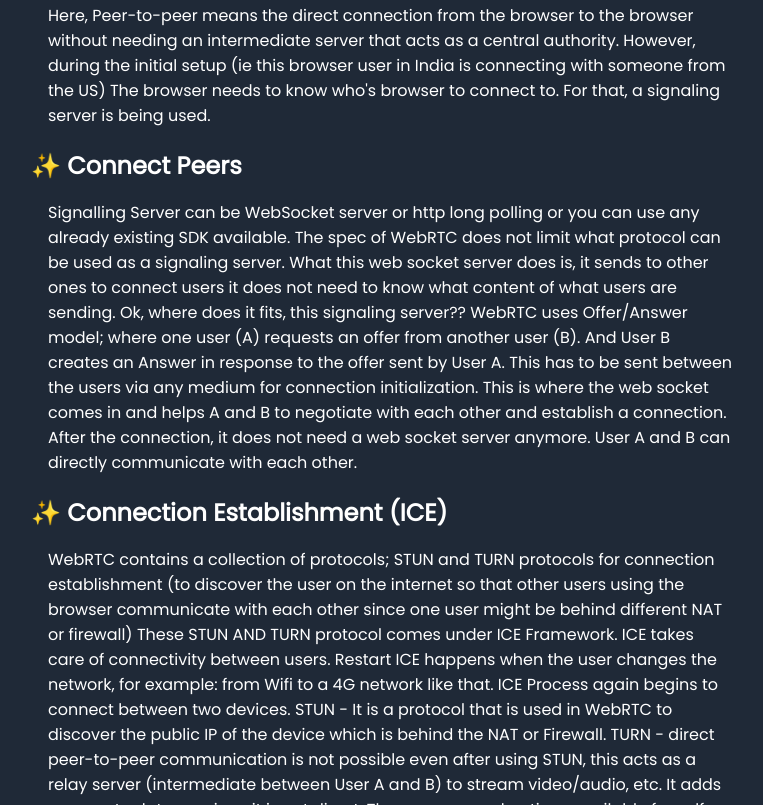
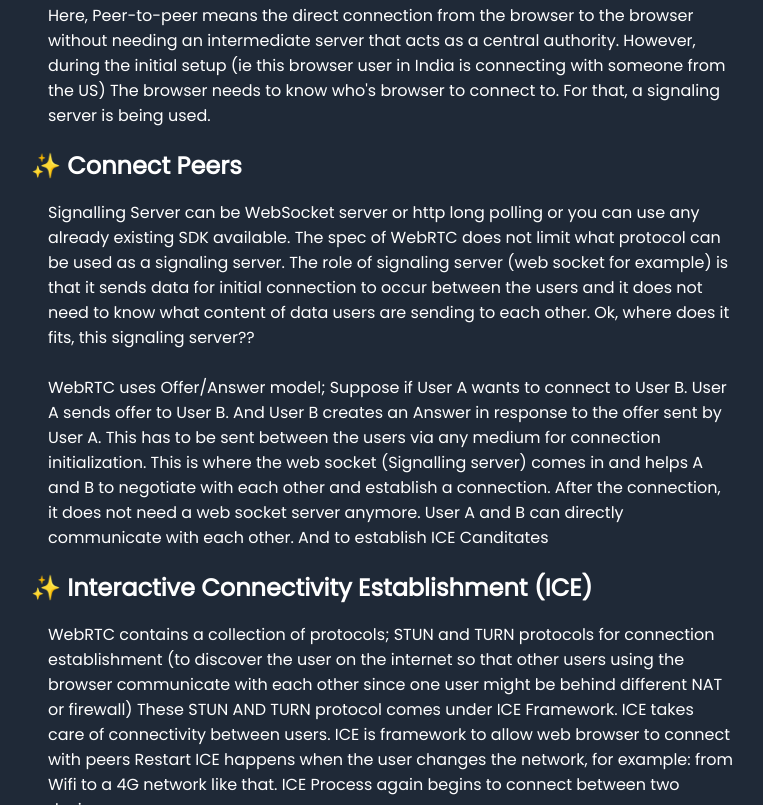
Before and after one commit to mystica2000/website, an Eleventy site: page src/posts/2023-07-30-webrtc.md in a window 1280 px wide. Shown: the part 552-1357 px from the top of the page, without its empty margins (249-1012 px from the left). Built offline with nearby package versions, Linux system fonts and the light colour scheme; Eleventy itself is replaced by a stand-in of ours; files that its build step writes are made by us from their sources; files whose address does not match are found by name.

Commit message:
fix: typo

```diff
--- a/src/posts/2023-07-30-webrtc.md
+++ b/src/posts/2023-07-30-webrtc.md
@@ -19,15 +19,23 @@ However, during the initial setup (ie this browser user in India is connecting w
 
 ## ✨ Connect Peers
 Signalling Server can be WebSocket server or http long polling or you can use any already existing SDK available. The spec of WebRTC does not limit what protocol can be used as a signaling server.
-What this web socket server does is, it sends to other ones to connect users it does not need to know what content of what users are sending. Ok, where does it fits, this signaling server??
-WebRTC uses Offer/Answer model; where one user (A) requests an offer from another user (B). And User B creates an Answer in response to the offer sent by User A. This has to be sent between the users via any medium for connection initialization. This is where the web socket comes in and helps A and B to negotiate with each other and establish a connection.
-After the connection, it does not need a web socket server anymore. User A and B can directly communicate with each other.
+The role of signaling server (web socket for example) is that it sends data for initial connection to occur between the users and it does not need to know what content of data users are sending to each other. Ok, where does it fits, this signaling server??
+<br><br>
+WebRTC uses Offer/Answer model; Suppose if User A wants to connect to User B. User A sends offer to User B. And User B creates an Answer in response to the offer sent by User A. This has to be sent between the users via any medium for connection initialization. This is where the web socket (Signalling server) comes in and helps A and B to negotiate with each other and establish a connection.
+After the connection, it does not need a web socket server anymore. User A and B can directly communicate with each other. And to establish ICE Canditates
 
-## ✨ Connection Establishment (ICE)
+## ✨ Interactive Connectivity Establishment (ICE)
 WebRTC contains a collection of protocols; STUN and TURN protocols for connection establishment (to discover the user on the internet so that other users using the browser communicate with each other since one user might be behind different NAT or firewall)
-These STUN AND TURN protocol comes under ICE Framework. ICE takes care of connectivity between users. Restart ICE happens when the user changes the network, for example: from Wifi to a 4G network like that. ICE Process again begins to connect between two devices.
-STUN - It is a protocol that is used in WebRTC to discover the public IP of the device which is behind the NAT or Firewall.
-TURN - direct peer-to-peer communication is not possible even after using STUN, this acts as a relay server (intermediate between User A and B) to stream video/audio, etc. It adds some extra latency since it is not direct.
+These STUN AND TURN protocol comes under ICE Framework. ICE takes care of connectivity between users. ICE is framework to allow web browser to connect with peers
+Restart ICE happens when the user changes the network, for example: from Wifi to a 4G network like that. ICE Process again begins to connect between two devices.
+<br>
+<br>
+Session Traversal Utilities for NAT (STUN) - It is a protocol that is used in WebRTC to discover the public IP of the device which is behind the NAT or Firewall.
+<br>
+<br>
+Traversal Using Relays around NAT (TURN) - Sometimes direct peer-to-peer communication is not possible even after using STUN, this acts as a relay server (intermediate between User A and B) to stream video/audio, etc. It adds some extra latency since it is not direct.
+<br>
+<br>
 There are several options available for self-hosting STUN/TURN servers as well as public ones (from Google STUNs).  But public ones are best avoided when commercial use for protecting user data and privacy.
 
 When developing on local, STUN is optional requirement since our testing devices are all under same network.
```
